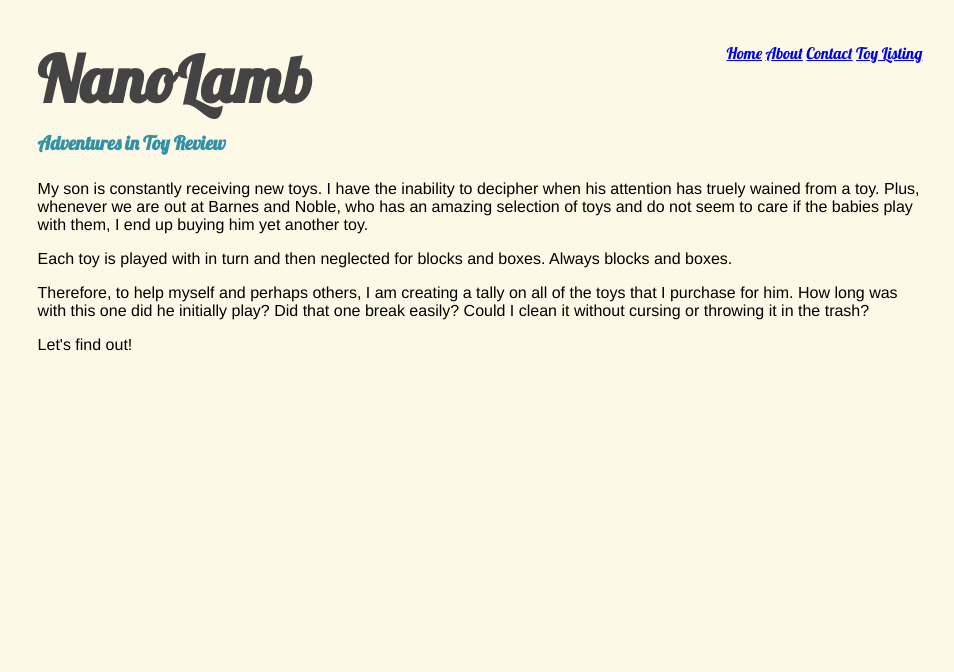
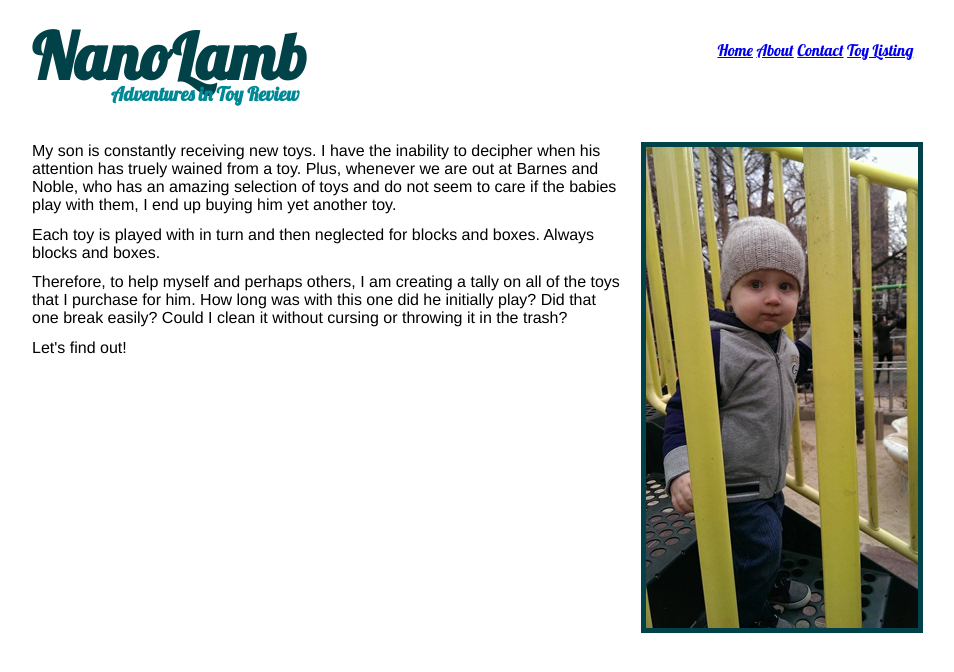
Before and after one commit to marystoo/nanolamb-project, a plain HTML site: page index.html in a window 1280 px wide. Shown: the whole page, without its empty margins (160-1114 px from the left). Drawn offline with nearby package versions, Linux system fonts and the light colour scheme.

Commit message:
change css and add image to home

```diff
--- a/css/style.css
+++ b/css/style.css
@@ -1,38 +1,91 @@
 @import url(http://fonts.googleapis.com/css?family=Lobster);
 @import url(http://fonts.googleapis.com/css?family=Arimo:400,400italic,700,700italic);
 
+* {
+  margin:0;
+  padding:0;
+  border:0;
+  box-sizing: border-box;
+  -webkit-box-sizing: border-box;
+  -moz-box-sizing: border-box;
+}
+
+.wrapper {
+	width: 70%;
+	margin: 0 auto;
+}
+
+/*//////Column Structure//////*/
+
+.row:after {
+  content: ".";
+  display: block;
+  clear: both;
+  visibility: hidden;
+  height: 0;
+  line-height: 0;
+}
+
+.row {
+  clear: both;
+  margin-bottom: 2%;
+}
+
+[class*="col-"] {
+  float: left;
+  margin-left: 2%;
+}
+
+[class*="col-"]:first-child {
+  margin-left: 0;
+}
+
+.col-1  { width: 6.5%;  }
+.col-2  { width: 15%;   }
+.col-3  { width: 23.5%; }
+.col-4  { width: 32%;   }
+.col-5  { width: 40.5%; }
+.col-6  { width: 49%;   }
+.col-7  { width: 57.5%; }
+.col-8  { width: 66%;   }
+.col-9  { width: 74.5%; }
+.col-10 { width: 83%;   }
+.col-11 { width: 91.5%; }
+.col-12 { width: 100%;  }
+
+
 body{
-	background-color: #FCFAE6;
+	background-color: #fff;
 	font-family: 'Arimo', sans-serif;
 	font-style: normal;
    	font-weight: 400;
    	font-color: #444;;
 }
+/*////HEADER/////*/
 
 header{
 	font-family: Lobster, cursive;
 	font-style: normal;
 	font-weight: 400;
-	display: block;
-	width: 70%;
-	margin: 0 auto;
-	background-color: #FCFAE6;
+	padding-top: 20px;
 }
 
 
-h1{
+header h1{
 	 font-size: 64px;
 	 line-height: 73px;
-	 margin-bottom: 10px;
-	 color: #444;
+	 color: #004248;
 
 }
 
-h2{
+header h2{
 	font-size: 1.2em;
 	line-height: 1.21em;
-	margin-bottom: 25px;
-	color: #3391A6;
+	color: #008895;
+	position: relative;
+	top: -10px;
+	left: 79px;
+	z-index: 1;
 }
 
 h3{
@@ -44,14 +97,15 @@ h3{
 	color: #D96248;
 }
 
-nav {
-	display: block;
-	float: right;
+p {
+	margin-bottom: 2%;
 }
 
-article{
-	display: block;
-	width: 70%;
-	margin-right: auto;
-	margin-left: auto;
+img {
+	border: 5px solid #004248;
+	height: 100%;
 }
+
+nav {
+	margin-top: 20px;
+}
--- a/index.html
+++ b/index.html
@@ -6,27 +6,36 @@
 	<link rel="stylesheet" type="text/css" href="css/style.css">
 </head>
 <body>
-	<header class="clearfix">
-		<nav>
+	<header class="row">
+		<div class="wrapper">
+		<div id="logo" class="col-9">
+			<h1>NanoLamb</h1>
+			<h2>Adventures in Toy Review</h2>
+		</div>
+
+		<nav class="col-3">
 			<a href="index.html">Home</a>
 			<a href="about.html">About</a>
 			<a href="contact.html">Contact</a>
 			<a href="toy-listing.html">Toy Listing</a>
 		</nav>
-
-		<h1>NanoLamb</h1>
-		<h2>Adventures in Toy Review</h2>
+	</div>
 
 	</header>
 
-	<article>
-		<p>My son is constantly receiving new toys.  I have the inability to decipher when his attention has truely wained from a toy.  Plus, whenever we are out at Barnes and Noble, who has an amazing selection of toys and do not seem to care if the babies play with them, I end up buying him yet another toy.</p>
+	<section class="wrapper row">
+		<div class="col-8">
+			<p>My son is constantly receiving new toys.  I have the inability to decipher when his attention has truely wained from a toy.  Plus, whenever we are out at Barnes and Noble, who has an amazing selection of toys and do not seem to care if the babies play with them, I end up buying him yet another toy.</p>
 
-		<p>Each toy is played with in turn and then neglected for blocks and boxes.  Always blocks and boxes.</p>
+			<p>Each toy is played with in turn and then neglected for blocks and boxes.  Always blocks and boxes.</p>
 
-		<p>Therefore, to help myself and perhaps others, I am creating a tally on all of the toys that I purchase for him.  How long was with this one did he initially play?  Did that one break easily?  Could I clean it without cursing or throwing it in the trash?</p>
+			<p>Therefore, to help myself and perhaps others, I am creating a tally on all of the toys that I purchase for him.  How long was with this one did he initially play?  Did that one break easily?  Could I clean it without cursing or throwing it in the trash?</p>
 
-		<p>Let's find out!</p>
-	</article>
+			<p>Let's find out!</p>
+		</div>
+		<aside class="col-4">
+			<img src="images/web-playground-joey.jpg" alt="Joey at the playground.">
+		</aside>
+	</section>
 </body>
 </html>
```
Also changed, not shown: about.html (+11 -7 lines), contact.html (+10 -5 lines), toy-listing.html (+9 -5 lines), images/playground-joey.jpg (added), images/web-playground-joey.jpg (added).
